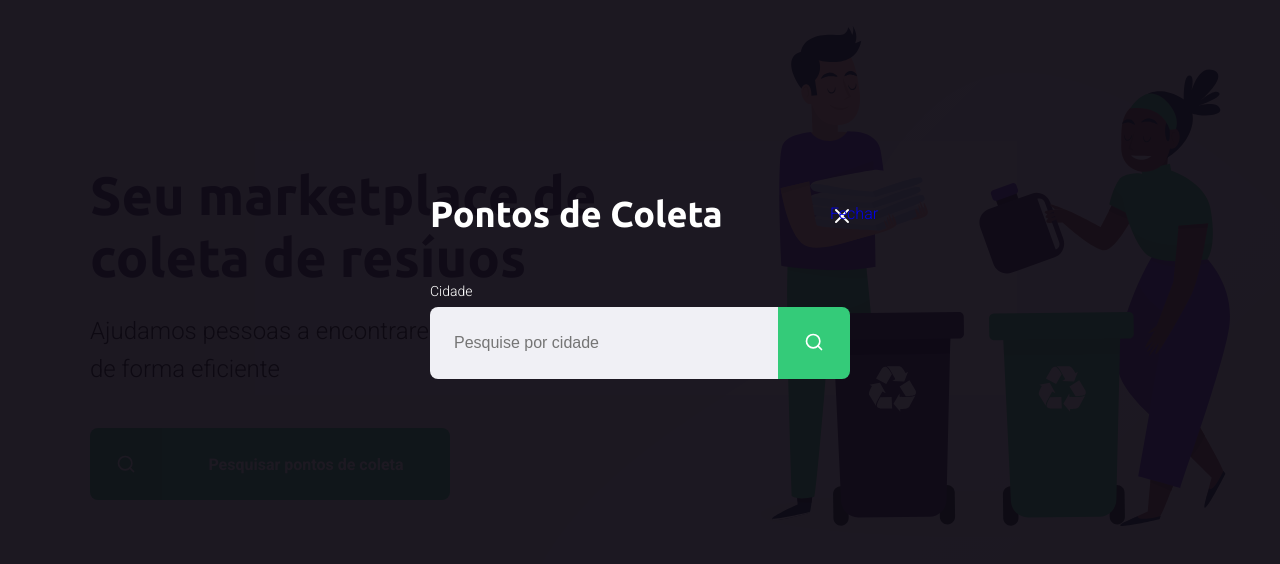
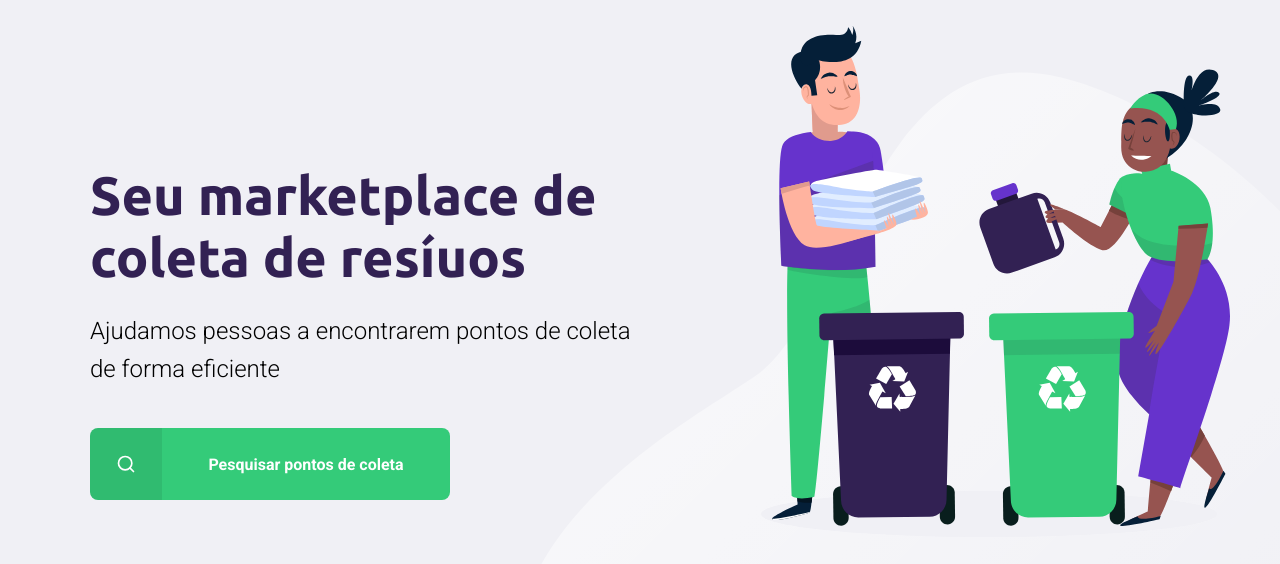
Before and after one commit to andersongames/ecoleta, a plain HTML site: page index.html in a window 1280 px wide. Shown: the part 114-678 px from the top of the page. Drawn offline with Linux system fonts and the light colour scheme.

Commit message:
modal hide

```diff
--- a/index.html
+++ b/index.html
@@ -45,7 +45,7 @@
 
     </div><!--page-home-->
 
-    <div id="modal">
+    <div id="modal" class="hide">
         <div class="content">
             <div class="header">
                 <h1>Pontos de Coleta</h1>
--- a/styles/_modal.scss
+++ b/styles/_modal.scss
@@ -8,6 +8,10 @@
     justify-content: center;
     align-items: center;
     transition: 400ms;
+
+    &.hide {
+        display: none;
+    }
 
     div.content {
         color: white;
@@ -30,7 +34,7 @@
                 width: 20px;
                 height: 20px;
                 display: flex;
-                font-size: 0.01;
+                font-size: 0.01px;
             }
         }
 
```
Also changed, not shown: styles/main.css, 1 other file.
